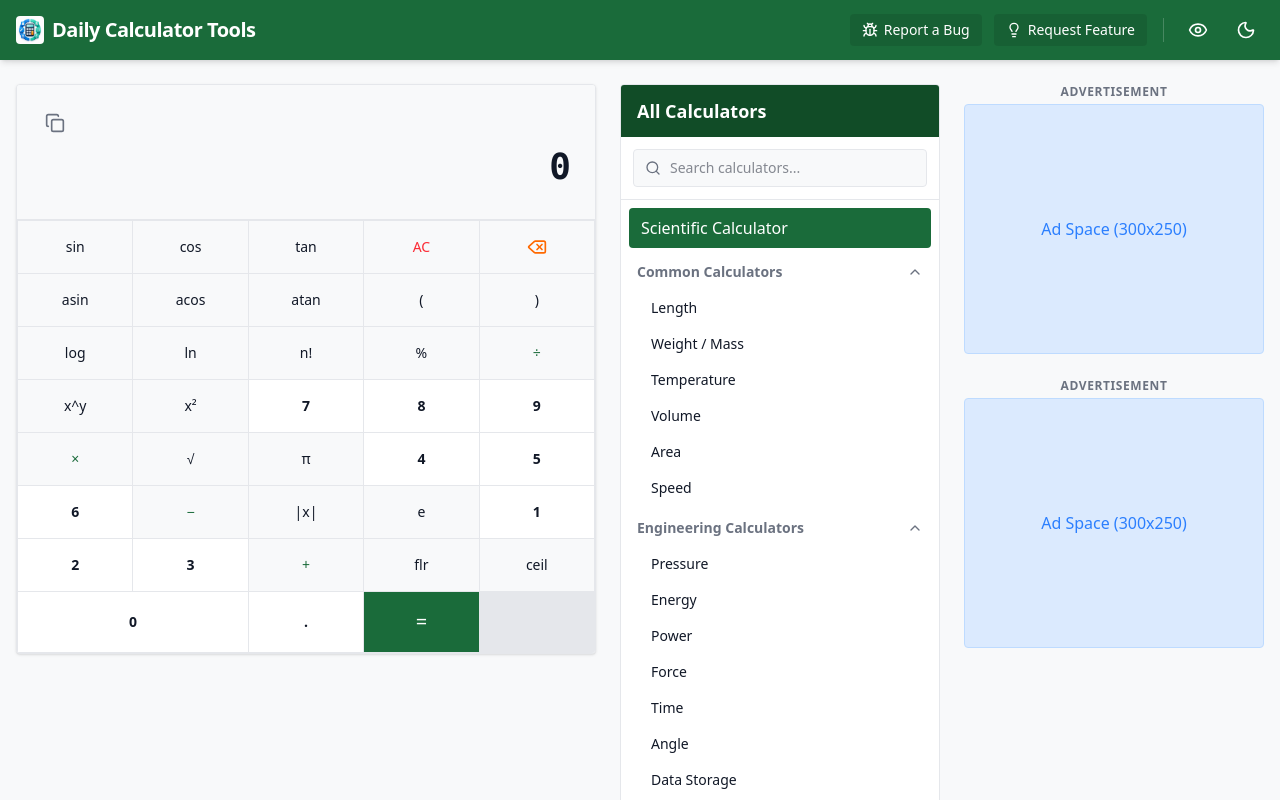
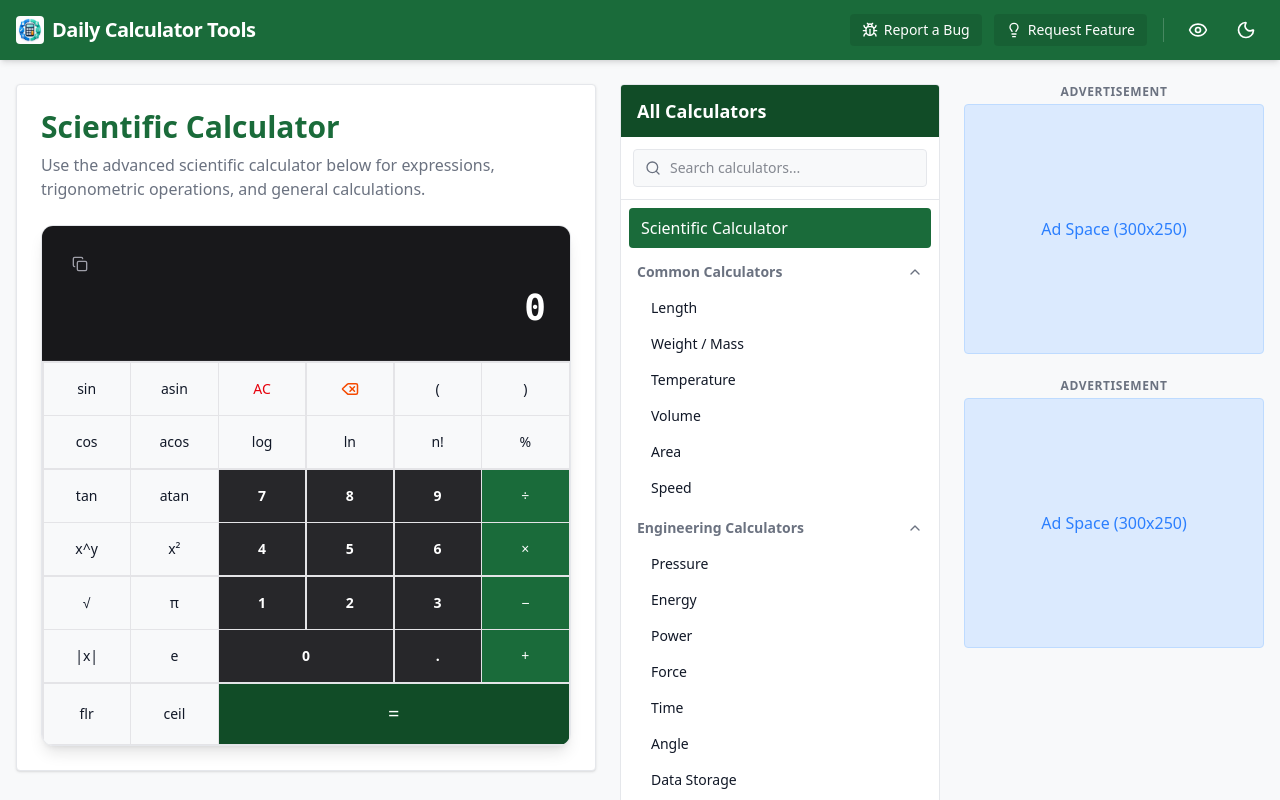
Before and after one commit to rhpshanks/DailyCalculatorTools, a React (Vite) app: page /calculator in a window 1280 px wide. Shown: the top 800 px of the page. Built offline with nearby package versions, Linux system fonts and the light colour scheme.

Commit message:
style: change number key colors to white, structure clean 6-column layout, style LCD-style display screen and center container

```diff
--- a/src/components/Calculator.tsx
+++ b/src/components/Calculator.tsx
@@ -23,6 +23,47 @@ export default function Calculator() {
     } catch {
       setResult(''); // invalid expression, keep result empty
     }
+  }, [expression]);
+
+  useEffect(() => {
+    const handleKeyDown = (e: KeyboardEvent) => {
+      if (document.activeElement?.tagName === 'INPUT' || document.activeElement?.tagName === 'TEXTAREA') {
+        return;
+      }
+
+      const key = e.key;
+      if (/[0-9]/.test(key)) {
+        handleChar(key);
+      } else if (key === '.') {
+        handleChar('.');
+      } else if (key === '+') {
+        handleChar('+');
+      } else if (key === '-') {
+        handleChar('-');
+      } else if (key === '*') {
+        handleChar('*');
+      } else if (key === '/') {
+        handleChar('/');
+      } else if (key === '^') {
+        handleChar('^');
+      } else if (key === '(') {
+        handleChar('(');
+      } else if (key === ')') {
+        handleChar(')');
+      } else if (key === '%') {
+        handleChar('%');
+      } else if (key === 'Enter' || key === '=') {
+        e.preventDefault();
+        calculate();
+      } else if (key === 'Backspace') {
+        backspace();
+      } else if (key === 'Escape' || key === 'Delete') {
+        clear();
+      }
+    };
+
+    window.addEventListener('keydown', handleKeyDown);
+    return () => window.removeEventListener('keydown', handleKeyDown);
   }, [expression]);
 
   const handleChar = (char: string) => {
@@ -58,83 +99,132 @@ export default function Calculator() {
     setTimeout(() => setCopied(false), 2000);
   };
 
+  // User-friendly formatting helper for display rendering
+  const formatExpressionForDisplay = (expr: string) => {
+    if (!expr) return '';
+    return expr
+      .replace(/\*/g, ' × ')
+      .replace(/\//g, ' ÷ ')
+      .replace(/\+/g, ' + ')
+      .replace(/-/g, ' − ')
+      .replace(/pi/g, 'π')
+      .replace(/sqrt\(/g, '√(')
+      .replace(/floor\(/g, 'flr(')
+      .replace(/ceil\(/g, 'ceil(')
+      .replace(/abs\(/g, '|(')
+      .replace(/log10\(/g, 'log(')
+      .replace(/log\(/g, 'ln(');
+  };
+
   return (
-    <div className="flex flex-col bg-[var(--theme-bg-panel)] rounded shadow-sm border border-[var(--theme-border)] overflow-hidden">
-      <div className="p-6 bg-[var(--theme-bg-page)] border-b border-[var(--theme-border)] text-right">
+    <div className="flex flex-col gap-6">
+      <div className="bg-[var(--theme-bg-panel)] rounded shadow-sm border border-[var(--theme-border)] p-6">
+        <h1 className="text-3xl font-bold text-[var(--theme-primary)] mb-2">
+          Scientific Calculator
+        </h1>
+        <p className="text-[var(--theme-text-muted)] mb-6">
+          Use the advanced scientific calculator below for expressions, trigonometric operations, and general calculations.
+        </p>
+
+        <div className="w-full max-w-2xl mx-auto flex flex-col bg-[var(--theme-bg-panel)] rounded-xl shadow-lg border border-[var(--theme-border)] overflow-hidden">
+          {/* LCD Screen Display */}
+          <div className="p-6 bg-zinc-900 dark:bg-zinc-950 border-b border-zinc-800 text-right text-white">
             <div className="flex justify-between items-start mb-2">
-           <button onClick={copyToClipboard} className="text-[var(--theme-text-muted)] hover:text-[var(--theme-primary)] transition-colors p-1 rounded hover:bg-black/5" title="Copy expression/result">
-             {copied ? <Check size={20} className="text-green-500" /> : <Copy size={20} />}
+               <button
+                 onClick={copyToClipboard}
+                 className="flex items-center gap-1.5 text-zinc-400 hover:text-white transition-colors p-1.5 rounded hover:bg-white/10"
+                 title="Copy expression/result"
+               >
+                 {copied ? (
+                   <>
+                     <Check size={16} className="text-green-400" />
+                     <span className="text-xs text-green-400 font-semibold">Copied!</span>
+                   </>
+                 ) : (
+                   <Copy size={16} />
+                 )}
                </button>
-           <div className="text-xl text-[var(--theme-text-muted)] min-h-[30px] overflow-hidden break-all">{expression}</div>
+               <div className="text-lg font-mono text-zinc-400 min-h-[30px] overflow-hidden break-all">
+                 {formatExpressionForDisplay(expression)}
                </div>
-        <div className="text-4xl font-mono text-[var(--theme-text-base)] min-h-[48px] overflow-hidden break-all font-bold">
-          {result || expression || '0'}
+            </div>
+            <div className="text-4xl font-mono text-white min-h-[48px] overflow-hidden break-all font-bold">
+              {formatExpressionForDisplay(result) || formatExpressionForDisplay(expression) || '0'}
             </div>
           </div>
 
-      <div className="grid grid-cols-5 gap-[1px] bg-[var(--theme-border)] p-[1px]">
+          {/* Grid Layout of Keys (6-Column layout for absolute alignment) */}
+          <div className="grid grid-cols-6 gap-[1.5px] bg-zinc-200 dark:bg-zinc-800 p-[1.5px]">
             {/* Row 1 */}
             <CalcBtn onClick={() => handleChar('sin(')}>sin</CalcBtn>
-        <CalcBtn onClick={() => handleChar('cos(')}>cos</CalcBtn>
-        <CalcBtn onClick={() => handleChar('tan(')}>tan</CalcBtn>
-        <CalcBtn onClick={clear} className="text-red-500 font-bold bg-[#f1f3f5] dark:bg-[#2A2A3E]">AC</CalcBtn>
-        <CalcBtn onClick={backspace} className="text-orange-500 bg-[#f1f3f5] dark:bg-[#2A2A3E]"><Delete size={20} className="mx-auto"/></CalcBtn>
-
-        {/* Row 2 */}
             <CalcBtn onClick={() => handleChar('asin(')}>asin</CalcBtn>
-        <CalcBtn onClick={() => handleChar('acos(')}>acos</CalcBtn>
-        <CalcBtn onClick={() => handleChar('atan(')}>atan</CalcBtn>
+            <CalcBtn onClick={clear} className="text-red-600 dark:text-red-400 font-bold bg-[#f1f3f5] dark:bg-[#2A2A3E] hover:bg-red-50 dark:hover:bg-red-950/20">AC</CalcBtn>
+            <CalcBtn onClick={backspace} className="text-orange-600 dark:text-orange-400 bg-[#f1f3f5] dark:bg-[#2A2A3E] hover:bg-orange-50 dark:hover:bg-orange-950/20">
+              <Delete size={18} className="mx-auto"/>
+            </CalcBtn>
             <CalcBtn onClick={() => handleChar('(')}>(</CalcBtn>
             <CalcBtn onClick={() => handleChar(')')}>)</CalcBtn>
 
-        {/* Row 3 */}
+            {/* Row 2 */}
+            <CalcBtn onClick={() => handleChar('cos(')}>cos</CalcBtn>
+            <CalcBtn onClick={() => handleChar('acos(')}>acos</CalcBtn>
             <CalcBtn onClick={() => handleChar('log10(')}>log</CalcBtn>
             <CalcBtn onClick={() => handleChar('log(')}>ln</CalcBtn>
             <CalcBtn onClick={() => handleChar('!')}>n!</CalcBtn>
             <CalcBtn onClick={() => handleChar('%')}>%</CalcBtn>
-        <CalcBtn onClick={() => handleChar('/')} className="bg-[#e9ecef] dark:bg-[#2A2A3E] text-[var(--theme-primary)] font-bold">÷</CalcBtn>
+
+            {/* Row 3 */}
+            <CalcBtn onClick={() => handleChar('tan(')}>tan</CalcBtn>
+            <CalcBtn onClick={() => handleChar('atan(')}>atan</CalcBtn>
+            <CalcBtn onClick={() => handleChar('7')} className="bg-zinc-800 hover:bg-zinc-700 text-white font-semibold text-lg dark:bg-zinc-900 dark:hover:bg-zinc-800">7</CalcBtn>
+            <CalcBtn onClick={() => handleChar('8')} className="bg-zinc-800 hover:bg-zinc-700 text-white font-semibold text-lg dark:bg-zinc-900 dark:hover:bg-zinc-800">8</CalcBtn>
+            <CalcBtn onClick={() => handleChar('9')} className="bg-zinc-800 hover:bg-zinc-700 text-white font-semibold text-lg dark:bg-zinc-900 dark:hover:bg-zinc-800">9</CalcBtn>
+            <CalcBtn onClick={() => handleChar('/')} className="bg-[var(--theme-primary)] hover:bg-[var(--theme-primary-dark)] text-white font-bold text-lg">÷</CalcBtn>
 
             {/* Row 4 */}
             <CalcBtn onClick={() => handleChar('^')}>x^y</CalcBtn>
             <CalcBtn onClick={() => handleChar('^2')}>x²</CalcBtn>
-        <CalcBtn onClick={() => handleChar('7')} className="bg-white dark:bg-[#1f2937] font-semibold text-lg">7</CalcBtn>
-        <CalcBtn onClick={() => handleChar('8')} className="bg-white dark:bg-[#1f2937] font-semibold text-lg">8</CalcBtn>
-        <CalcBtn onClick={() => handleChar('9')} className="bg-white dark:bg-[#1f2937] font-semibold text-lg">9</CalcBtn>
-        <CalcBtn onClick={() => handleChar('*')} className="bg-[#e9ecef] dark:bg-[#2A2A3E] text-[var(--theme-primary)] font-bold">×</CalcBtn>
+            <CalcBtn onClick={() => handleChar('4')} className="bg-zinc-800 hover:bg-zinc-700 text-white font-semibold text-lg dark:bg-zinc-900 dark:hover:bg-zinc-800">4</CalcBtn>
+            <CalcBtn onClick={() => handleChar('5')} className="bg-zinc-800 hover:bg-zinc-700 text-white font-semibold text-lg dark:bg-zinc-900 dark:hover:bg-zinc-800">5</CalcBtn>
+            <CalcBtn onClick={() => handleChar('6')} className="bg-zinc-800 hover:bg-zinc-700 text-white font-semibold text-lg dark:bg-zinc-900 dark:hover:bg-zinc-800">6</CalcBtn>
+            <CalcBtn onClick={() => handleChar('*')} className="bg-[var(--theme-primary)] hover:bg-[var(--theme-primary-dark)] text-white font-bold text-lg">×</CalcBtn>
 
             {/* Row 5 */}
             <CalcBtn onClick={() => handleChar('sqrt(')}>√</CalcBtn>
             <CalcBtn onClick={() => handleChar('pi')}>π</CalcBtn>
-        <CalcBtn onClick={() => handleChar('4')} className="bg-white dark:bg-[#1f2937] font-semibold text-lg">4</CalcBtn>
-        <CalcBtn onClick={() => handleChar('5')} className="bg-white dark:bg-[#1f2937] font-semibold text-lg">5</CalcBtn>
-        <CalcBtn onClick={() => handleChar('6')} className="bg-white dark:bg-[#1f2937] font-semibold text-lg">6</CalcBtn>
-        <CalcBtn onClick={() => handleChar('-')} className="bg-[#e9ecef] dark:bg-[#2A2A3E] text-[var(--theme-primary)] font-bold">−</CalcBtn>
+            <CalcBtn onClick={() => handleChar('1')} className="bg-zinc-800 hover:bg-zinc-700 text-white font-semibold text-lg dark:bg-zinc-900 dark:hover:bg-zinc-800">1</CalcBtn>
+            <CalcBtn onClick={() => handleChar('2')} className="bg-zinc-800 hover:bg-zinc-700 text-white font-semibold text-lg dark:bg-zinc-900 dark:hover:bg-zinc-800">2</CalcBtn>
+            <CalcBtn onClick={() => handleChar('3')} className="bg-zinc-800 hover:bg-zinc-700 text-white font-semibold text-lg dark:bg-zinc-900 dark:hover:bg-zinc-800">3</CalcBtn>
+            <CalcBtn onClick={() => handleChar('-')} className="bg-[var(--theme-primary)] hover:bg-[var(--theme-primary-dark)] text-white font-bold text-lg">−</CalcBtn>
 
             {/* Row 6 */}
             <CalcBtn onClick={() => handleChar('abs(')}>|x|</CalcBtn>
             <CalcBtn onClick={() => handleChar('e')}>e</CalcBtn>
-        <CalcBtn onClick={() => handleChar('1')} className="bg-white dark:bg-[#1f2937] font-semibold text-lg">1</CalcBtn>
-        <CalcBtn onClick={() => handleChar('2')} className="bg-white dark:bg-[#1f2937] font-semibold text-lg">2</CalcBtn>
-        <CalcBtn onClick={() => handleChar('3')} className="bg-white dark:bg-[#1f2937] font-semibold text-lg">3</CalcBtn>
-        <CalcBtn onClick={() => handleChar('+')} className="bg-[#e9ecef] dark:bg-[#2A2A3E] text-[var(--theme-primary)] font-bold">+</CalcBtn>
+            <CalcBtn onClick={() => handleChar('0')} className="bg-zinc-800 hover:bg-zinc-700 text-white font-semibold text-lg dark:bg-zinc-900 dark:hover:bg-zinc-800 !col-span-2">0</CalcBtn>
+            <CalcBtn onClick={() => handleChar('.')} className="bg-zinc-800 hover:bg-zinc-700 text-white font-semibold text-lg dark:bg-zinc-900 dark:hover:bg-zinc-800">.</CalcBtn>
+            <CalcBtn onClick={() => handleChar('+')} className="bg-[var(--theme-primary)] hover:bg-[var(--theme-primary-dark)] text-white font-bold text-lg">+</CalcBtn>
 
             {/* Row 7 */}
             <CalcBtn onClick={() => handleChar('floor(')}>flr</CalcBtn>
             <CalcBtn onClick={() => handleChar('ceil(')}>ceil</CalcBtn>
-        <CalcBtn className="bg-white dark:bg-[#1f2937] font-semibold text-lg hidden"> </CalcBtn>
-        <CalcBtn onClick={() => handleChar('0')} className="bg-white dark:bg-[#1f2937] font-semibold text-lg !col-span-2">0</CalcBtn>
-        <CalcBtn onClick={() => handleChar('.')} className="bg-white dark:bg-[#1f2937] font-semibold text-lg">.</CalcBtn>
-        <CalcBtn onClick={calculate} className="!bg-[var(--theme-primary)] text-white font-bold text-xl hover:!opacity-90">=</CalcBtn>
+            <CalcBtn onClick={calculate} className="!bg-[var(--theme-primary-dark)] text-white font-bold text-xl hover:opacity-90 transition-opacity !col-span-4">=</CalcBtn>
+          </div>
+        </div>
       </div>
 
       {history.length > 0 && (
-        <div className="p-4 bg-[var(--theme-bg-page)] border-t border-[var(--theme-border)]">
-          <h4 className="text-xs font-bold text-[var(--theme-text-muted)] uppercase tracking-wider mb-2">History</h4>
-          <ul className="space-y-1 text-sm">
+        <div className="bg-[var(--theme-bg-panel)] rounded shadow-sm border border-[var(--theme-border)] p-6">
+          <h4 className="text-lg font-bold text-[var(--theme-text-base)] mb-3">Calculation History</h4>
+          <ul className="divide-y divide-[var(--theme-border)] border border-[var(--theme-border)] rounded-md overflow-hidden bg-[var(--theme-bg-page)] text-sm">
             {history.map((h, i) => (
-              <li key={i} className="flex justify-between items-center py-1 border-b border-[var(--theme-border)] last:border-0 cursor-pointer hover:bg-black/5 px-2 rounded" onClick={() => setExpression(h.res)}>
-                <span className="text-[var(--theme-text-muted)]">{h.expr} =</span>
-                <span className="font-mono text-[var(--theme-text-base)]">{h.res}</span>
+              <li
+                key={i}
+                className="flex justify-between items-center py-3 px-4 cursor-pointer hover:bg-black/5 dark:hover:bg-white/5 transition-colors"
+                onClick={() => setExpression(h.res)}
+                title="Click to load result into calculator"
+              >
+                <span className="text-[var(--theme-text-muted)] font-mono">{formatExpressionForDisplay(h.expr)} =</span>
+                <span className="font-mono font-bold text-[var(--theme-primary)]">{h.res}</span>
               </li>
             ))}
           </ul>
```
Lines whose indentation alone changed are shown as unchanged.
